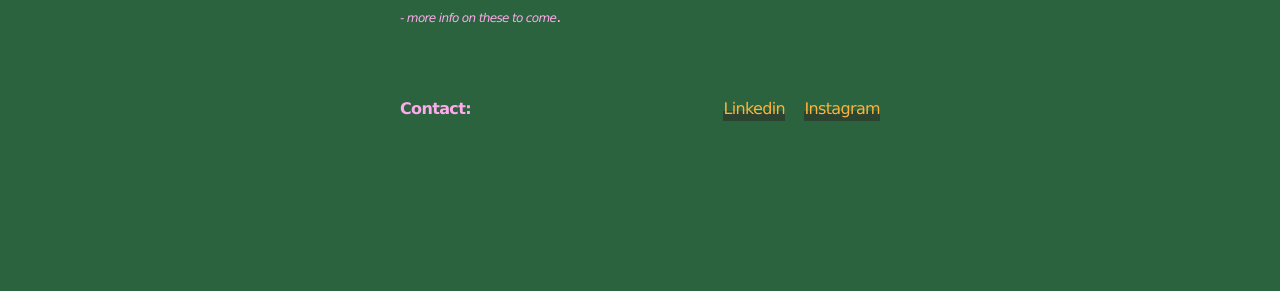
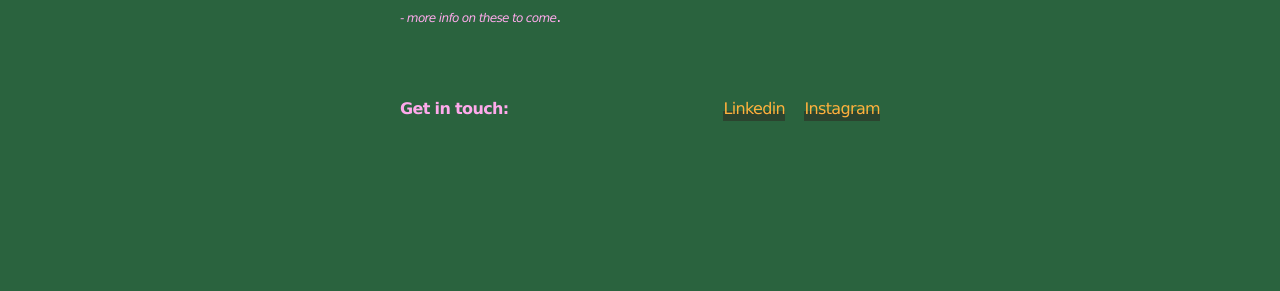
Before and after one commit to chiich/portfolio, a Jekyll site: the page built from index.md, in a window 1280 px wide. Shown: the part 391-682 px from the top of the page. Built offline with Jekyll 4.4.1, drawn with Linux system fonts in a browser that asks for light colours; nearby versions of some CDN libraries; some web fonts are replaced.

Commit message:
'Contact' to 'Get in touch'

```diff
--- a/_layouts/home.html
+++ b/_layouts/home.html
@@ -8,7 +8,7 @@ layout: default
     {{ content }}
   </section>
   <section class="contact">
-    <h2>Contact</h2>
+    <h2>Get in touch</h2>
     <ul>
       <li>
         <a href="https://uk.linkedin.com/in/ichongiric" class="contact-link">Linkedin</a>
```
